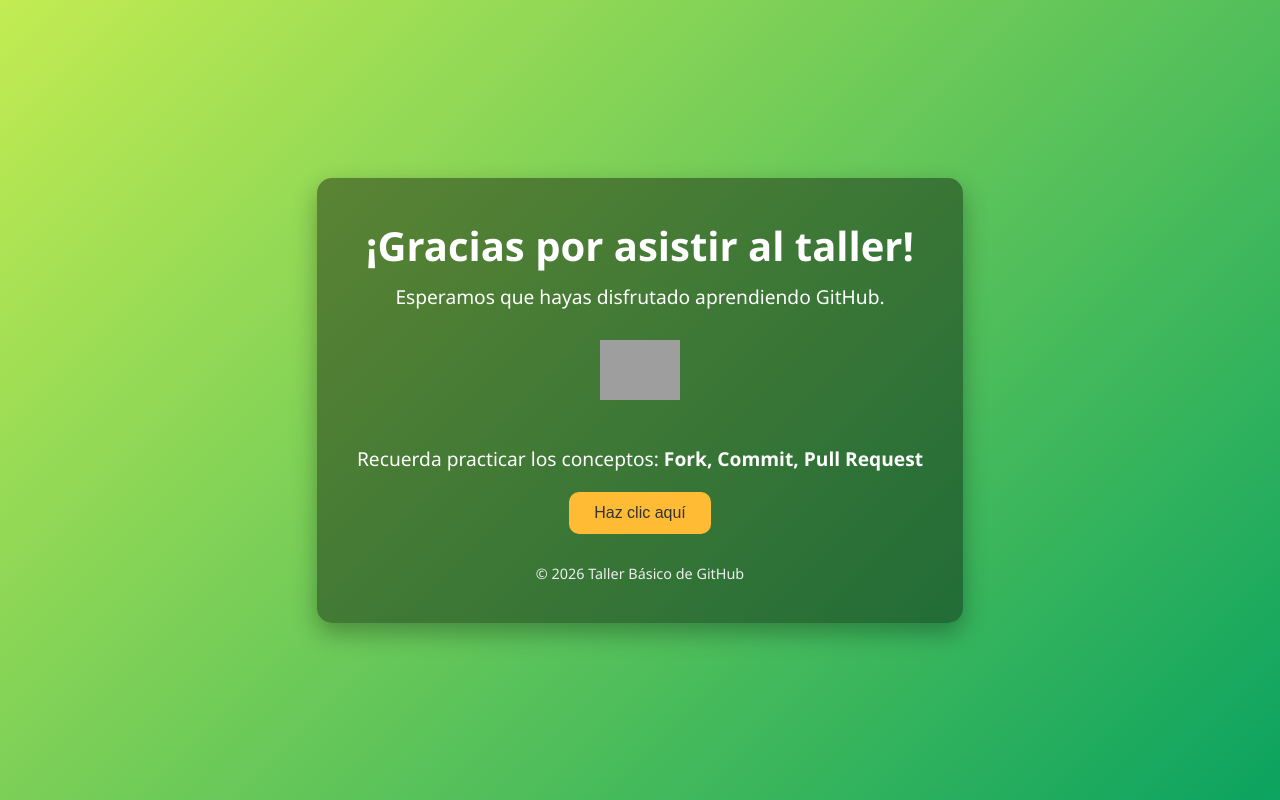
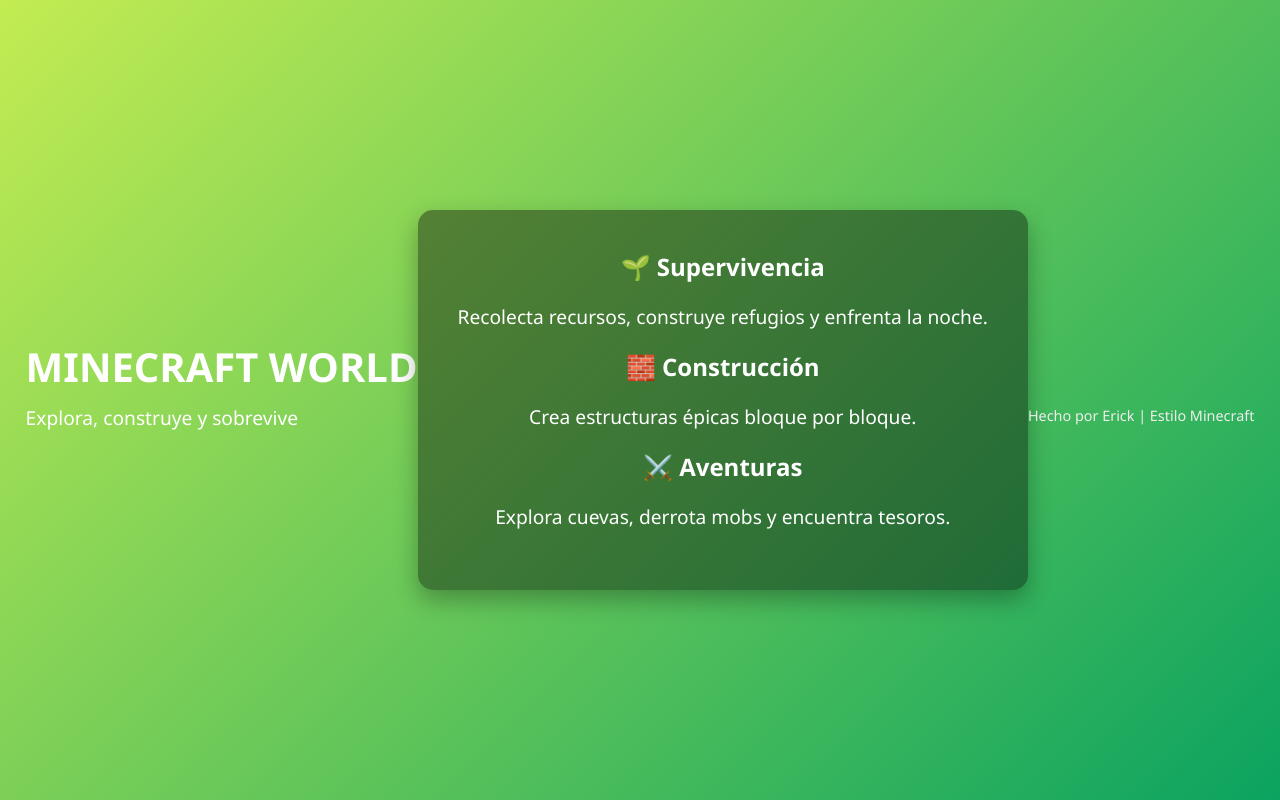
Before and after one commit to ErickAmestegui/prueba-tallerso, a plain HTML site: page index.html in a window 1280 px wide. Drawn offline with Linux system fonts and the light colour scheme; grey boxes are pictures that could not be loaded.

Commit message:
MINECRAF

```diff
--- a/index.html
+++ b/index.html
@@ -2,26 +2,36 @@
 <html lang="es">
 <head>
     <meta charset="UTF-8">
-    <meta name="viewport" content="width=device-width, initial-scale=1.0">
-    <title>Gracias por asistir</title>
+    <title>Minecraft Page</title>
     <link rel="stylesheet" href="style.css">
 </head>
 <body>
-    <div class="container">
-        <header>
-            <h1>¡Gracias por asistir al taller!</h1>
-            <p>Esperamos que hayas disfrutado aprendiendo GitHub.</p>
-        </header>
 
-        <main>
-            <img src="https://cdn-icons-png.flaticon.com/512/190/190411.png" alt="Taller" class="icon">
-            <p>Recuerda practicar los conceptos: <strong>Fork, Commit, Pull Request</strong></p>
-            <button onclick="alert('¡Sigue practicando! 🚀')">Haz clic aquí</button>
-        </main>
+    <header class="header">
+        <h1>MINECRAFT WORLD</h1>
+        <p>Explora, construye y sobrevive</p>
+    </header>
 
-        <footer>
-            <p>© 2026 Taller Básico de GitHub</p>
-        </footer>
-    </div>
+    <main class="container">
+        <section class="card">
+            <h2>🌱 Supervivencia</h2>
+            <p>Recolecta recursos, construye refugios y enfrenta la noche.</p>
+        </section>
+
+        <section class="card">
+            <h2>🧱 Construcción</h2>
+            <p>Crea estructuras épicas bloque por bloque.</p>
+        </section>
+
+        <section class="card">
+            <h2>⚔️ Aventuras</h2>
+            <p>Explora cuevas, derrota mobs y encuentra tesoros.</p>
+        </section>
+    </main>
+
+    <footer>
+        <p>Hecho por Erick | Estilo Minecraft</p>
+    </footer>
+
 </body>
 </html>
```
